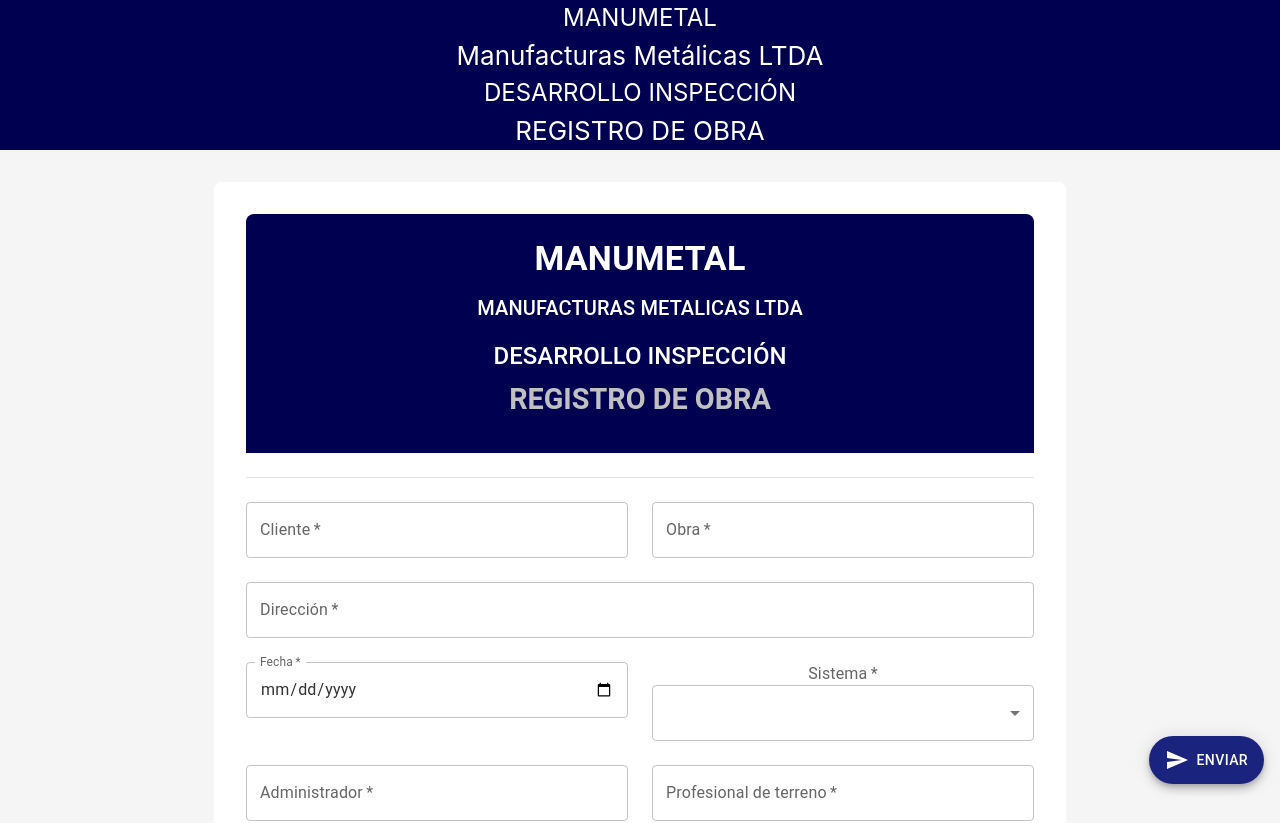
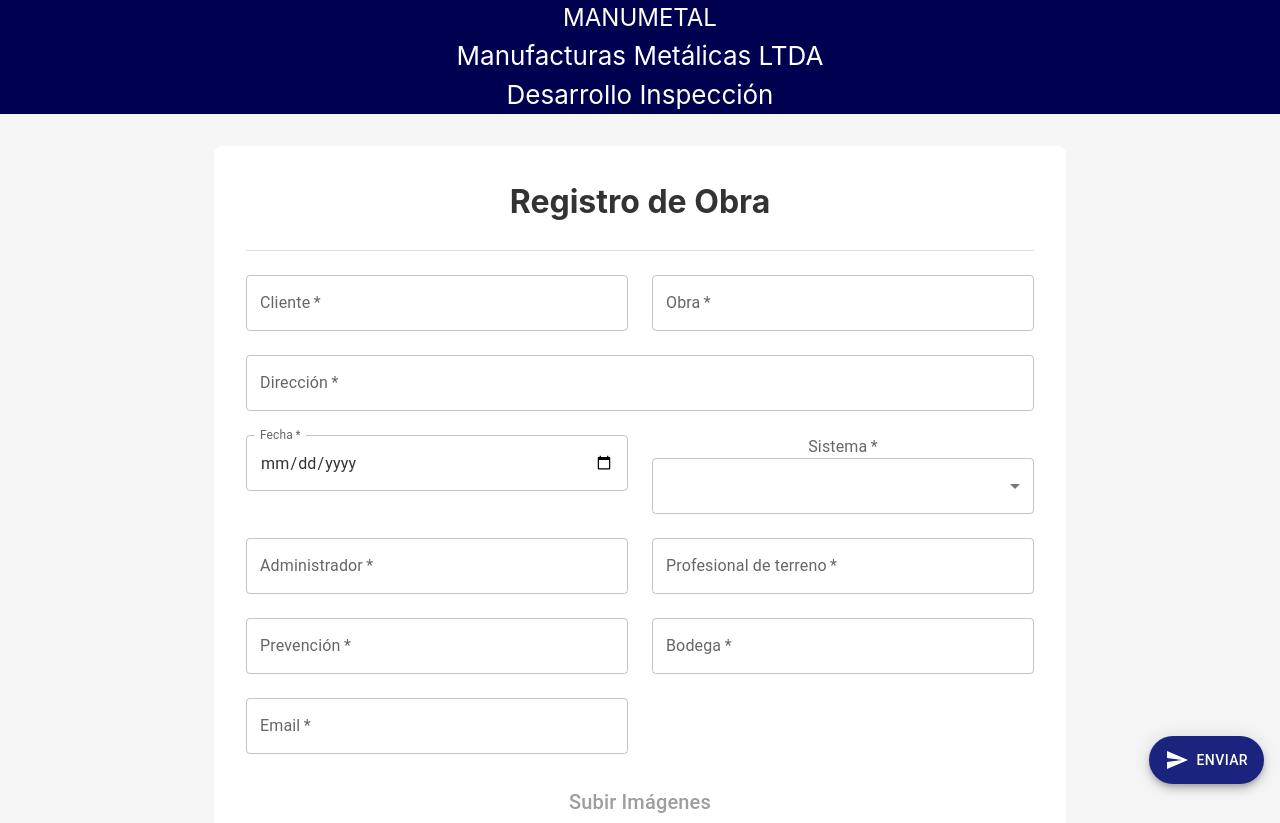
Before and after one commit to reneframirez/asicadForm, a React (Create React App) app: page / in a window 1280 px wide. Shown: the top 823 px of the page. Built offline with nearby package versions, Linux system fonts and the light colour scheme; the HTML template or start-up script is replaced by a standard one.

Commit message:
mejoras visuales 2

```diff
--- a/src/App.js
+++ b/src/App.js
@@ -9,11 +9,9 @@
         {/* Puedes personalizar el header o dejarlo vacío */}
         <h1>MANUMETAL</h1>
         <h3>Manufacturas Metálicas LTDA</h3>
+        <h3>Desarrollo Inspección</h3>
+        </header>
 
-
-        <h1>DESARROLLO INSPECCIÓN</h1>
-        <h2>REGISTRO DE OBRA</h2>
-      </header>
       <main>
         {/* Renderizamos el componente Formulario */}
         <Formulario />
--- a/src/Formulario.jsx
+++ b/src/Formulario.jsx
@@ -317,21 +317,10 @@
       <Box sx={{ bgcolor: 'background.default', minHeight: '100vh', py: 4, position: 'relative' }}>
         <Container maxWidth="md">
           <Paper elevation={0} sx={{ p: 4, borderRadius: 2 }}>
+            <Box sx={{ display: 'flex', fontSize: '2rem', fontWeight: 'bold', justifyContent: 'center', alignItems: 'center', mb: 2 }}>
+              <h1>Registro de Obra</h1>
+            </Box>
 
-            <Box sx={{ bgcolor: '#000051', color: 'white', p: 3, borderRadius: '8px 8px 0 0', mb: 3 }}>
-              <Typography variant="h4" align="center" gutterBottom sx={{ color: 'white' }}>
-                MANUMETAL
-              </Typography>
-              <Typography variant="h6" align="center" gutterBottom sx={{ color: 'white' }}>
-                MANUFACTURAS METALICAS LTDA
-              </Typography>
-              <Typography variant="h5" align="center" gutterBottom sx={{ color: 'white', mt: 2 }}>
-                DESARROLLO INSPECCIÓN
-              </Typography>
-              <Typography variant="h5" align="center" gutterBottom sx={{ color: '#c0c0c0', fontWeight: 'bold', fontSize: '1.8rem' }}>
-                REGISTRO DE OBRA
-              </Typography>
-            </Box>
             <Divider sx={{ my: 3 }} />
             <form onSubmit={handleSubmit} ref={formRef}>
               <Grid container spacing={3}>
```
